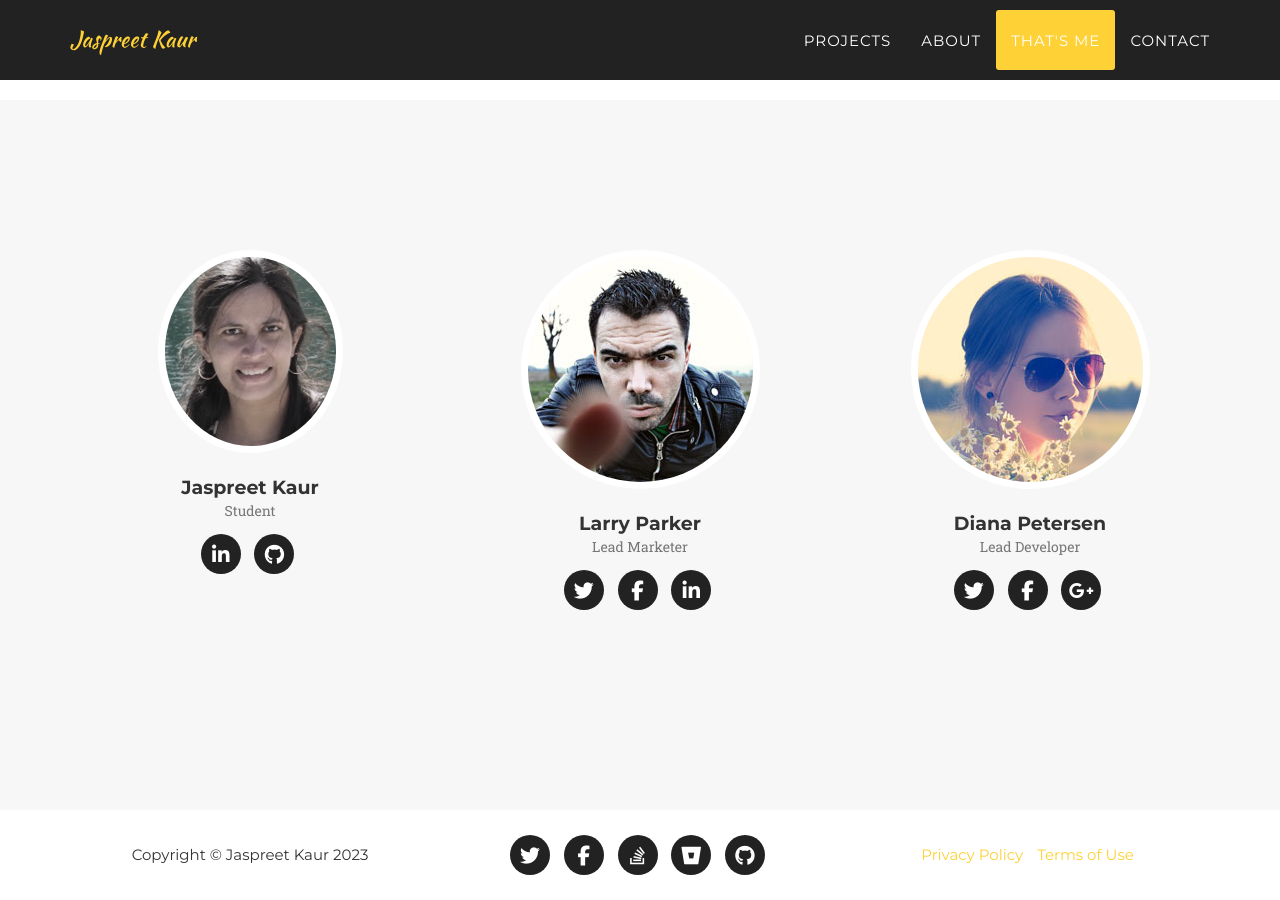
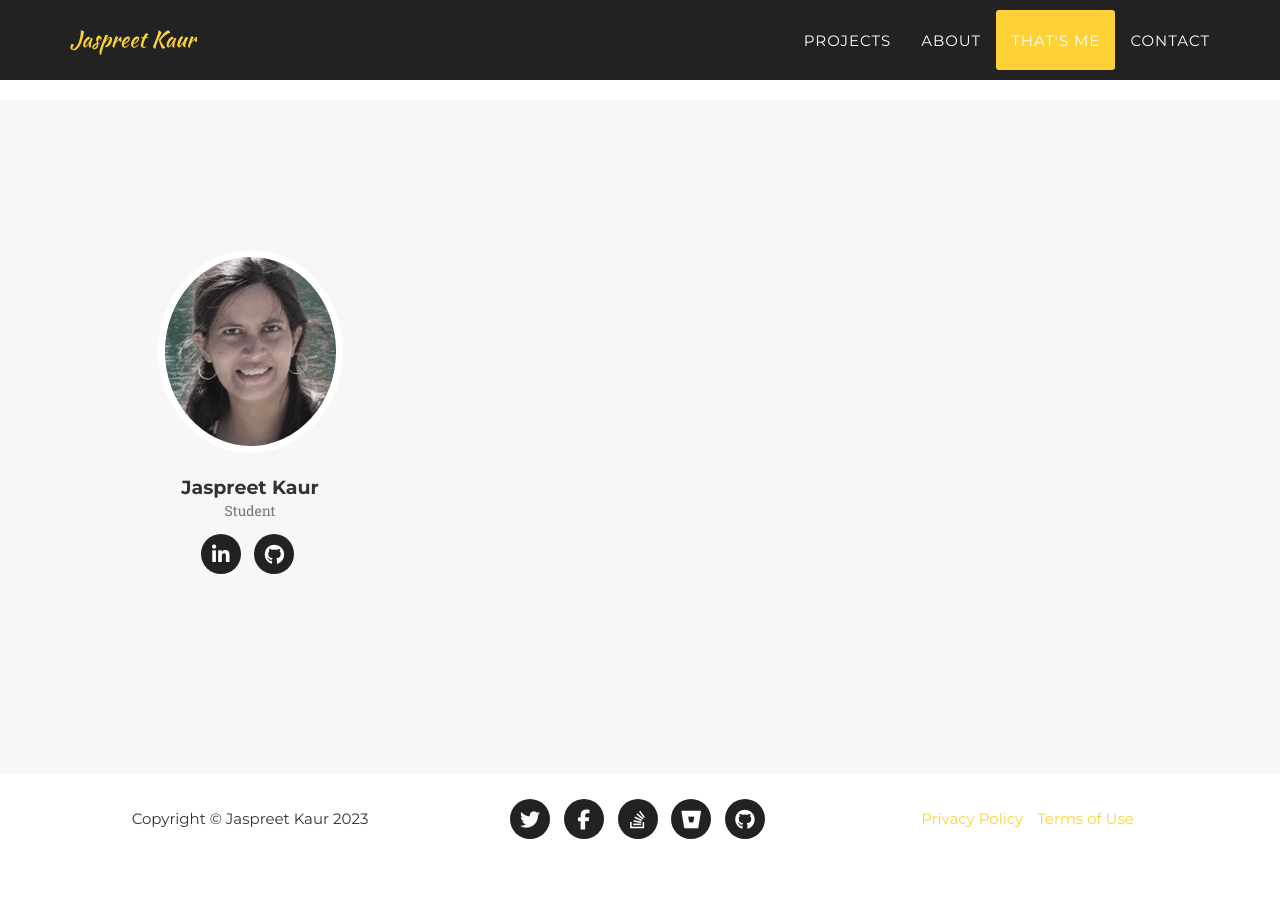
Before and after one commit to jas2908/jas2908.github.io, a Jekyll site: the page built from index.html, in a window 1280 px wide and 900 px high, scrolled down 3210 px. Built offline with Jekyll 4.4.1, drawn with Linux system fonts in a browser that asks for light colours; nearby versions of some CDN libraries; some web fonts are replaced; after the commit the page ends 4074 px from its top, so only the background shows below that; part of the change alters nothing that is shown.

Commit message:
updating personal record

```diff
--- a/_config.yml
+++ b/_config.yml
@@ -14,32 +14,32 @@ people:
   position: Student
   social:
     - title: linkedin
-      url: #www.linkedin.com/in/jaspreet-kaur-709a26275
+      url: www.linkedin.com/in/jaspreet-kaur-oslomet
     - title: github
-      url: #https://github.com/jas2908
+      url: https://github.com/jas2908
 #    - title: stack-overflow
       url: #
 
-- name: Larry Parker
-  pic: 2
-  position: Lead Marketer
-  social:
-    - title: twitter
+#- name: Larry Parker
+#  pic: 2
+#  position: Lead Marketer
+#  social:
+#    - title: twitter
       url: #
-    - title: facebook
+#    - title: facebook
       url: #
-    - title: linkedin
+#    - title: linkedin
       url: #
 
-- name: Diana Petersen
-  pic: 3
-  position: Lead Developer
-  social:
-    - title: twitter
+#- name: Diana Petersen
+#  pic: 3
+#  position: Lead Developer
+#  social:
+#    - title: twitter
       url: #
-    - title: facebook
+#    - title: facebook
       url: #
-    - title: google-plus
+#    - title: google-plus
       url: #
 
 # Social networks usernames (many more available: google-plus, flickr, dribbble, pinterest, instagram, tumblr, linkedin, etc.)
```
